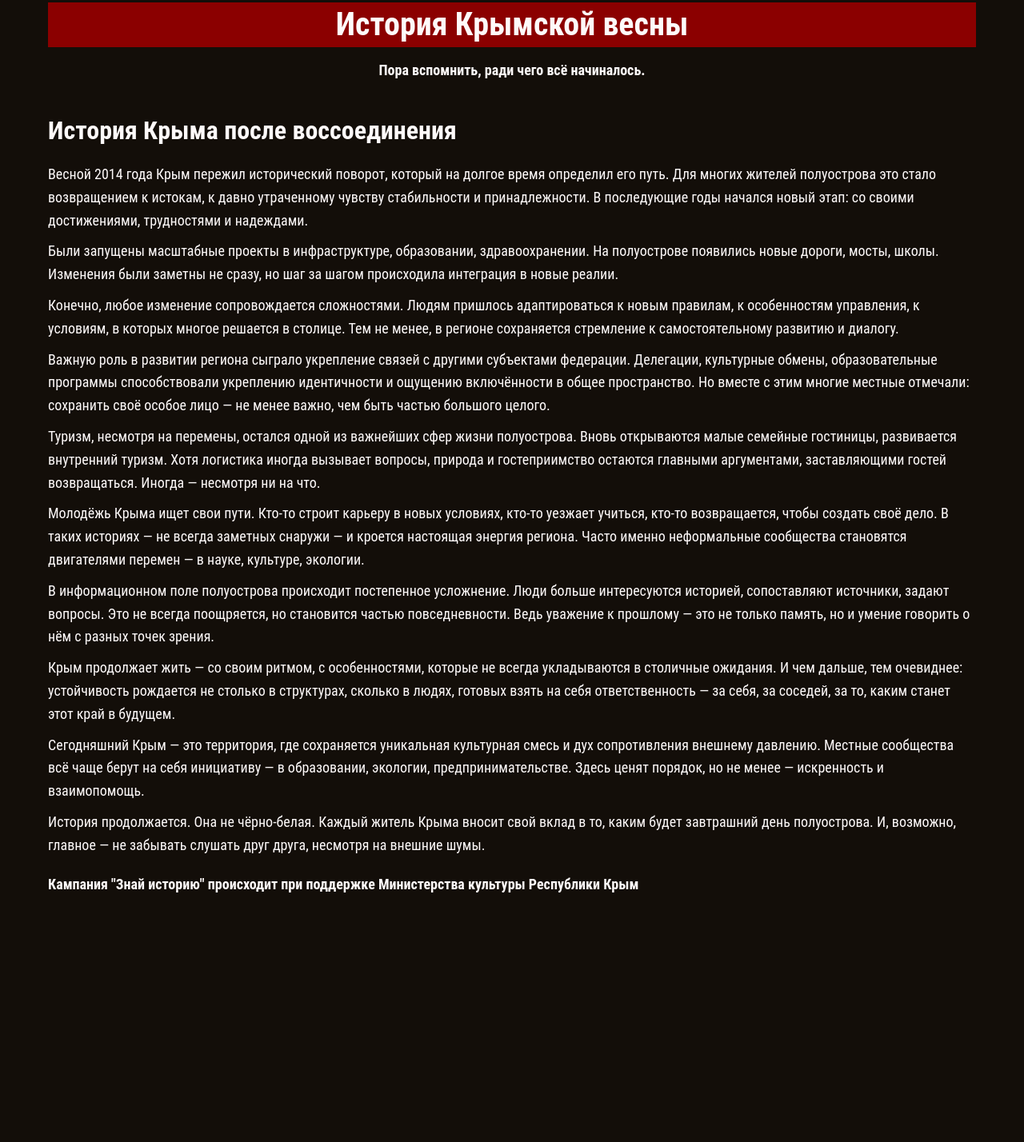
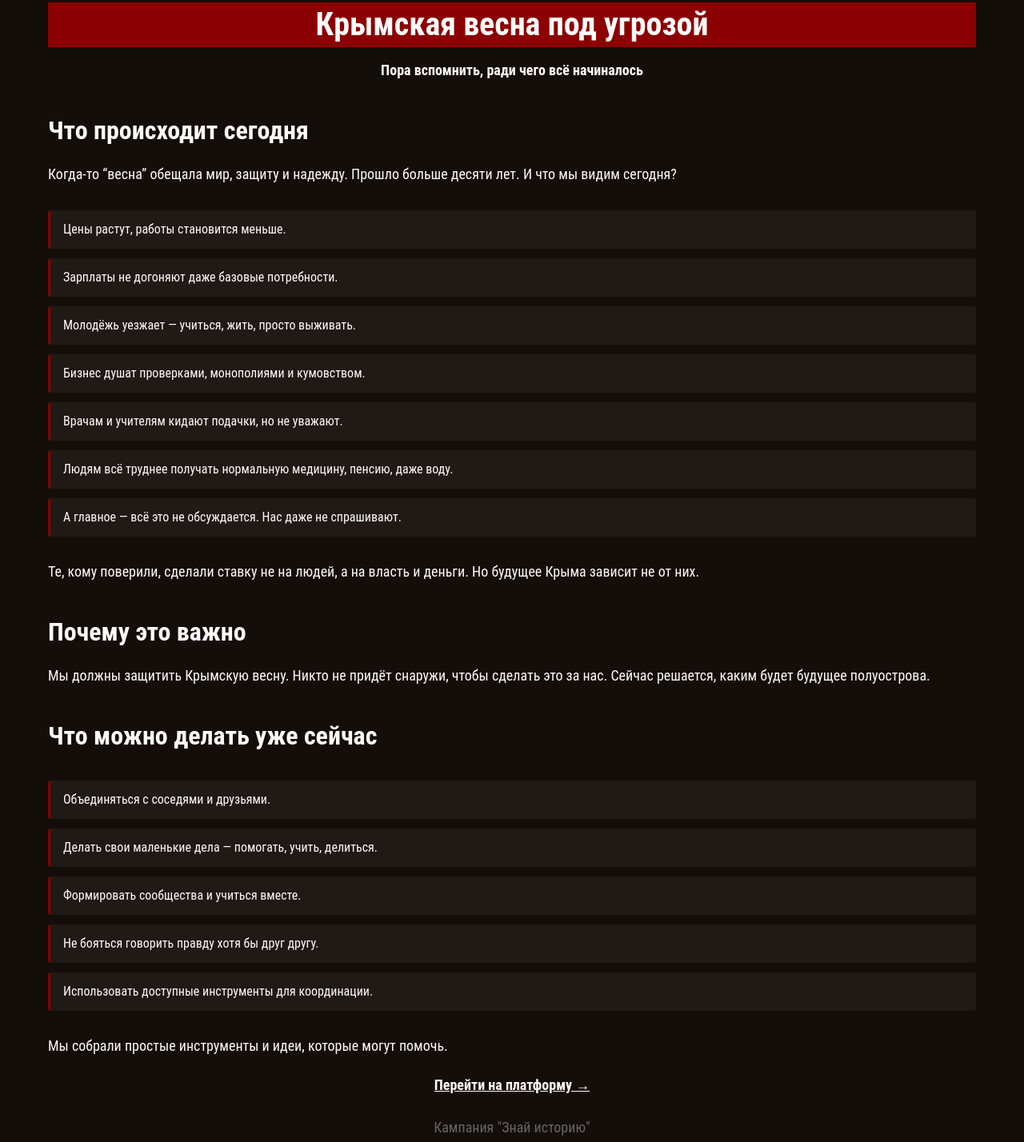
Before and after one commit to crimeans/krym-vesna, a plain HTML site: page index.html in a window 1280 px wide. Shown: the part 57-1485 px from the top of the page at 80% size. Before the commit the page ends 1207 px from the top, so only its background shows below. Drawn offline with Linux system fonts and the light colour scheme; a web font is replaced by a local one.

Commit message:
Update index.html

```diff
--- a/index.html
+++ b/index.html
@@ -10,72 +10,62 @@
 </head>
 <body>
     <div class="container">
-        <h1 style="margin-bottom: 15px">История Крымской весны</h1>
-        <p style="text-align: center"><strong>Пора вспомнить, ради чего всё начиналось.</strong></p>
-        <h2>История Крыма после воссоединения</h2>
+
+        <h1 style="margin-bottom: 15px">Крымская весна под угрозой</h1>
+        <p style="text-align: center"><strong>Пора вспомнить, ради чего всё начиналось</strong></p>
+
+        <h2>Что происходит сегодня</h2>
+
         <p>
-            Весной 2014 года Крым пережил исторический поворот, который на долгое время определил его путь.
-            Для многих жителей полуострова это стало возвращением к истокам, к давно утраченному чувству стабильности и принадлежности.
-            В последующие годы начался новый этап: со своими достижениями, трудностями и надеждами.
+            Когда-то “весна” обещала мир, защиту и надежду. Прошло больше десяти лет.
+            И что мы видим сегодня?
         </p>
 
+        <ul>
+            <li>Цены растут, работы становится меньше.</li>
+            <li>Зарплаты не догоняют даже базовые потребности.</li>
+            <li>Молодёжь уезжает — учиться, жить, просто выживать.</li>
+            <li>Бизнес душат проверками, монополиями и кумовством.</li>
+            <li>Врачам и учителям кидают подачки, но не уважают.</li>
+            <li>Людям всё труднее получать нормальную медицину, пенсию, даже воду.</li>
+            <li>А главное — всё это не обсуждается. Нас даже не спрашивают.</li>
+        </ul>
+
         <p>
-            Были запущены масштабные проекты в инфраструктуре, образовании, здравоохранении.
-            На полуострове появились новые дороги, мосты, школы. Изменения были заметны не сразу, но шаг за шагом
-            происходила интеграция в новые реалии.
+            Те, кому поверили, сделали ставку не на людей, а на власть и деньги.
+            Но будущее Крыма зависит не от них.
         </p>
 
+        <h2>Почему это важно</h2>
         <p>
-            Конечно, любое изменение сопровождается сложностями. Людям пришлось адаптироваться к новым правилам,
-            к особенностям управления, к условиям, в которых многое решается в столице.
-            Тем не менее, в регионе сохраняется стремление к самостоятельному развитию и диалогу.
-        </p>
-        <p>
-            Важную роль в развитии региона сыграло укрепление связей с другими субъектами федерации.
-            Делегации, культурные обмены, образовательные программы способствовали укреплению идентичности
-            и ощущению включённости в общее пространство. Но вместе с этим многие местные отмечали:
-            сохранить своё особое лицо — не менее важно, чем быть частью большого целого.
+            Мы должны защитить Крымскую весну. Никто не придёт снаружи, чтобы сделать это за нас.
+            Сейчас решается, каким будет будущее полуострова.
         </p>
 
+        <h2>Что можно делать уже сейчас</h2>
+        <ul>
+            <li>Объединяться с соседями и друзьями.</li>
+            <li>Делать свои маленькие дела — помогать, учить, делиться.</li>
+            <li>Формировать сообщества и учиться вместе.</li>
+            <li>Не бояться говорить правду хотя бы друг другу.</li>
+            <li>Использовать доступные инструменты для координации.</li>
+        </ul>
+
         <p>
-            Туризм, несмотря на перемены, остался одной из важнейших сфер жизни полуострова.
-            Вновь открываются малые семейные гостиницы, развивается внутренний туризм.
-            Хотя логистика иногда вызывает вопросы, природа и гостеприимство остаются главными аргументами,
-            заставляющими гостей возвращаться. Иногда — несмотря ни на что.
+            Мы собрали простые инструменты и идеи, которые могут помочь.
         </p>
 
-        <p>
-            Молодёжь Крыма ищет свои пути. Кто-то строит карьеру в новых условиях, кто-то уезжает учиться,
-            кто-то возвращается, чтобы создать своё дело. В таких историях — не всегда заметных снаружи —
-            и кроется настоящая энергия региона. Часто именно неформальные сообщества становятся двигателями перемен —
-            в науке, культуре, экологии.
+        <p style="text-align: center; margin-top: 20px;">
+            <a href="https://hromada.me"
+               style="font-weight:600; text-decoration: underline;">
+                Перейти на платформу →
+            </a>
         </p>
 
-        <p>
-            В информационном поле полуострова происходит постепенное усложнение.
-            Люди больше интересуются историей, сопоставляют источники, задают вопросы.
-            Это не всегда поощряется, но становится частью повседневности. Ведь уважение к прошлому —
-            это не только память, но и умение говорить о нём с разных точек зрения.
+        <p style="margin-top: 25px; text-align:center; color:#666;">
+            Кампания "Знай историю"
         </p>
 
-        <p>
-            Крым продолжает жить — со своим ритмом, с особенностями, которые не всегда укладываются в столичные ожидания.
-            И чем дальше, тем очевиднее: устойчивость рождается не столько в структурах, сколько в людях,
-            готовых взять на себя ответственность — за себя, за соседей, за то, каким станет этот край в будущем.
-        </p>
-
-
-        <p>
-            Сегодняшний Крым — это территория, где сохраняется уникальная культурная смесь и дух сопротивления внешнему давлению.
-            Местные сообщества всё чаще берут на себя инициативу — в образовании, экологии, предпринимательстве.
-            Здесь ценят порядок, но не менее — искренность и взаимопомощь.
-        </p>
-
-        <p>
-            История продолжается. Она не чёрно-белая. Каждый житель Крыма вносит свой вклад в то, каким будет завтрашний день полуострова.
-            И, возможно, главное — не забывать слушать друг друга, несмотря на внешние шумы.
-        </p>
-        <p style="margin-top: 20px"><strong>Кампания "Знай историю" происходит при поддержке Министерства культуры Республики Крым</strong></p>
     </div>
 </body>
 </html>
```
